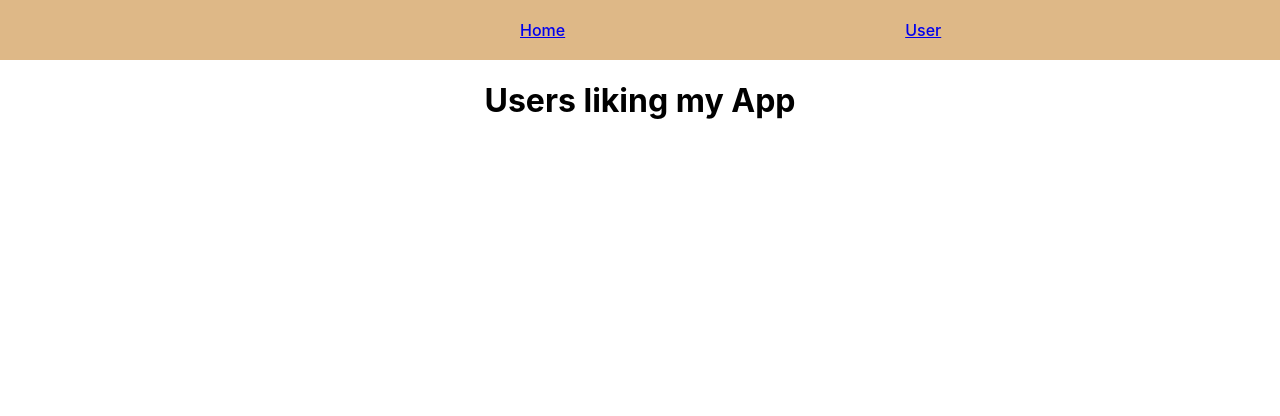
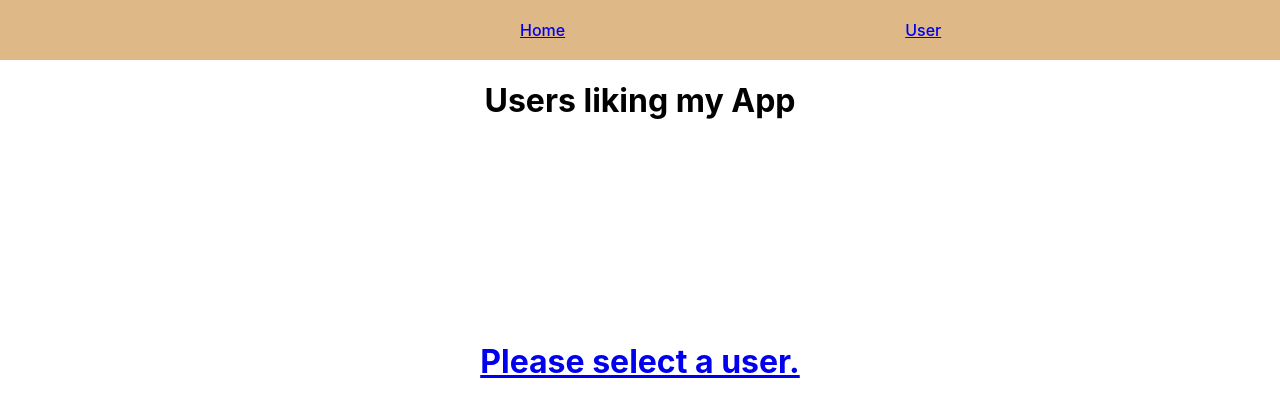
Before and after one commit to RenataCehajic/react-typescript-user-app, a React (Create React App) app: page /user in a window 1280 px wide. Shown: the top 416 px of the page. Built offline with nearby package versions, Linux system fonts and the light colour scheme.

Commit message:
Create components

```diff
--- a/src/App.tsx
+++ b/src/App.tsx
@@ -3,6 +3,7 @@ import { Routes, Route } from "react-router-dom";
 import * as faker from "faker";
 import Home from "./components/Home";
 import Navbar from "./components/Navbar";
+import User from "./components/User";
 
 import "./App.css";
 
@@ -51,12 +52,19 @@ function App() {
     return setSelectUser(filteredUsers[0]);
   };
 
+  const clearSelectedUser = () => {
+    return setSelectUser(undefined);
+  };
+
   return (
     <div className="App">
-      <Navbar />
+      <Navbar user={selectUser} />
       <h1>Users liking my App</h1>
       <Routes>
-        <Route path="/user" />
+        <Route
+          path="/user"
+          element={<User user={selectUser} clearUser={clearSelectedUser} />}
+        />
         <Route
           path="/"
           element={
--- a/src/components/Home.tsx
+++ b/src/components/Home.tsx
@@ -18,7 +18,7 @@ const Home: React.FC<HomeProps> = ({
     <div>
       <UserItem
         users={users}
-        selectUser={selectUser}
+        selectUser={() => {}}
         selectUserFunction={selectUserFunction}
       />
     </div>
--- /dev/null
+++ b/src/components/User.css
@@ -0,0 +1,23 @@
+.User {
+  margin: 100px;
+  padding: 100px;
+}
+
+.Button {
+  display: inline-block;
+  padding: 0.3em 1.2em;
+  margin: 0 0.3em 0.3em 0;
+  border-radius: 3em;
+  box-sizing: border-box;
+  text-decoration: none;
+  font-family: "Roboto", sans-serif;
+  font-weight: 500;
+  color: #ffffff;
+  background-color: green;
+  text-align: center;
+  transition: all 0.2s;
+}
+
+.Button:hover {
+  background-color: #4095c6;
+}
--- /dev/null
+++ b/src/components/User.tsx
@@ -0,0 +1,36 @@
+import React from "react";
+import { Link } from "react-router-dom";
+import { UserType } from "../App";
+
+import "./User.css";
+
+type UserProps = {
+  user?: UserType;
+  clearUser: () => void;
+};
+
+export default function User(props: UserProps) {
+  return (
+    <div className="User">
+      <div>
+        <h2>
+          {props.user?.first_name} {props.user?.last_name}
+        </h2>
+        <Link to="/">
+          {props.user === undefined ? (
+            <h1>Please select a user.</h1>
+          ) : (
+            <button
+              className="Button"
+              onClick={() => {
+                props.clearUser();
+              }}
+            >
+              Choose Another User
+            </button>
+          )}
+        </Link>
+      </div>
+    </div>
+  );
+}
--- a/src/components/UserItem.tsx
+++ b/src/components/UserItem.tsx
@@ -15,7 +15,7 @@ const UserItem: React.FC<UserItemProps> = ({ users, selectUserFunction }) => {
       return (
         <li className="List">
           <div className="List-header">
-            <Link to="/userId">
+            <Link to="/user">
               <h2
                 onClick={() =>
                   selectUserFunction(user.first_name, user.last_name)
```
Also changed, not shown: src/components/AddUser.tsx (added).
